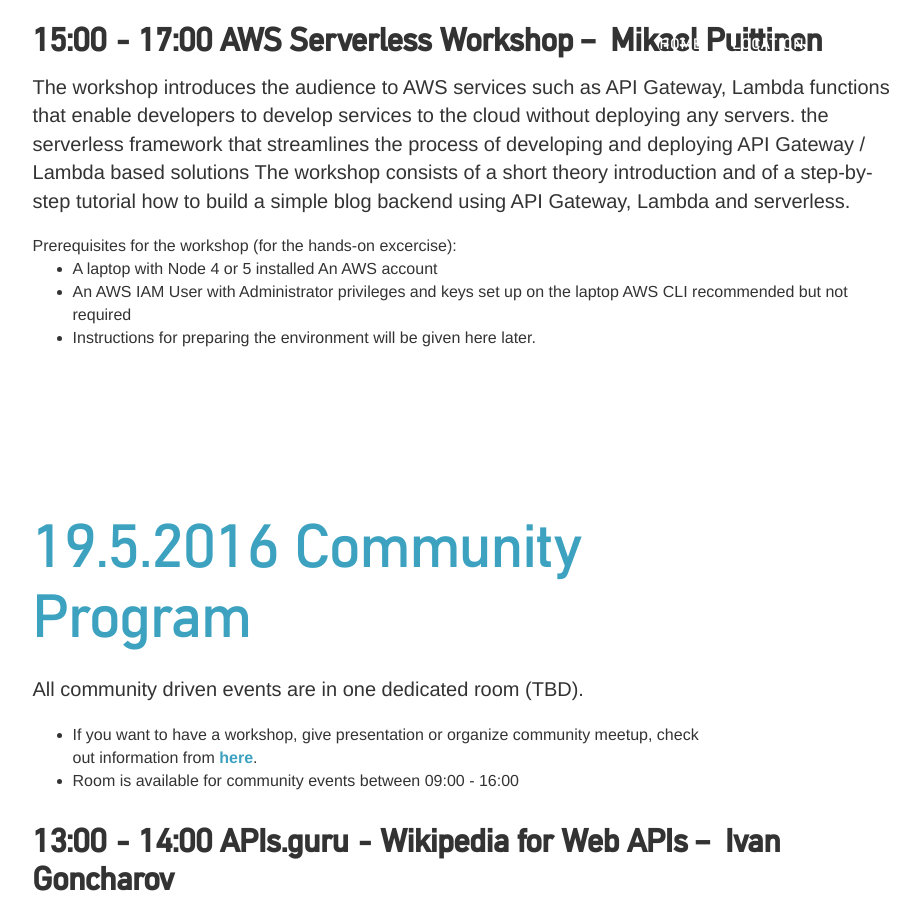
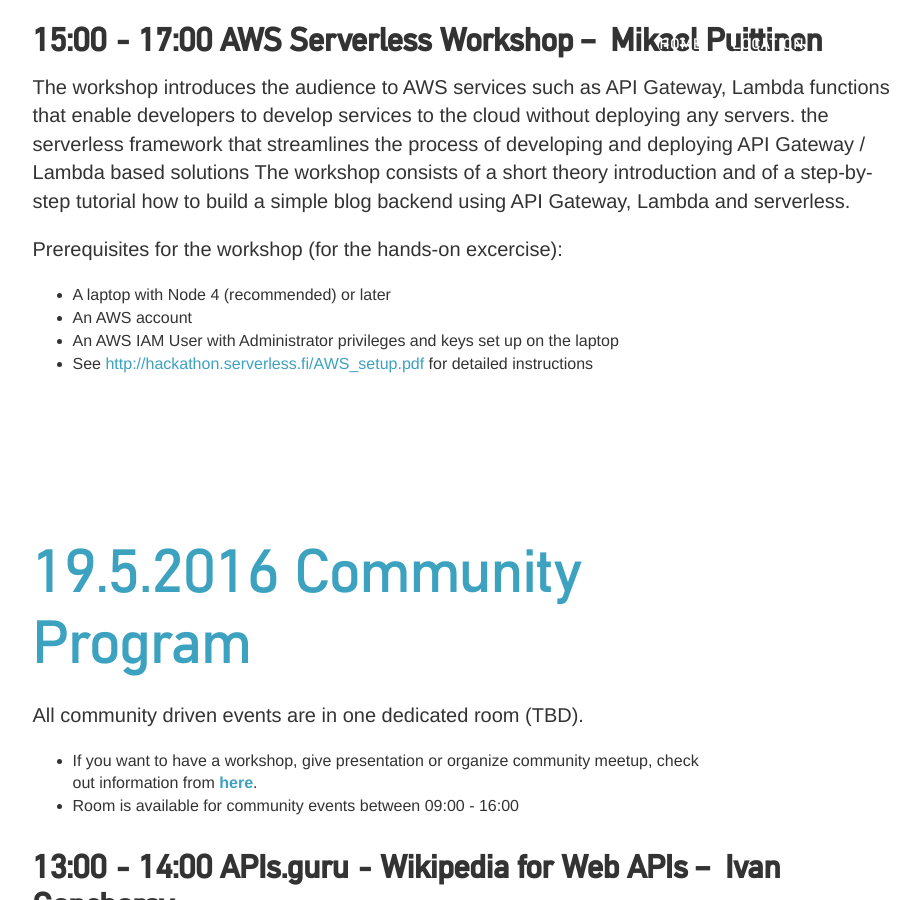
Before and after one commit to apidaysnordic/apidaysnordic.github.io, a Jekyll site: the page built from programme/index.md, in a window 1280 px wide and 900 px high, scrolled down 7207 px. Shown: the whole window, without its empty margins (178-1098 px from the left). Built offline with Jekyll 4.4.1, drawn with Linux system fonts in a browser that asks for light colours; some web fonts are replaced; comment, search, counter and statistics services are not loaded.

Commit message:
Add link to instructions for serverless workshop

```diff
--- a/_layouts/programme.html
+++ b/_layouts/programme.html
@@ -667,11 +667,12 @@
 			The workshop consists of a short theory introduction and of a step-by-step tutorial how to build a simple blog backend using API Gateway, Lambda and serverless.
 			</p>
 
-			<p></p>Prerequisites for the workshop (for the hands-on excercise):
+			<p>Prerequisites for the workshop (for the hands-on excercise):</p>
 			<ul>
-			<li>A laptop with Node 4 or 5 installed An AWS account</li>
-			<li>An AWS IAM User with Administrator privileges and keys set up on the laptop AWS CLI recommended but not required</li>
-			<li>Instructions for preparing the environment will be given here later.</li>
+			<li>A laptop with Node 4 (recommended) or later</li>
+            <li>An AWS account</li>
+			<li>An AWS IAM User with Administrator privileges and keys set up on the laptop</li>
+			<li>See <a href="http://hackathon.serverless.fi/AWS_setup.pdf">http://hackathon.serverless.fi/AWS_setup.pdf</a> for detailed instructions</li>
 			</ul>
 			</p>
                     </div>
```
